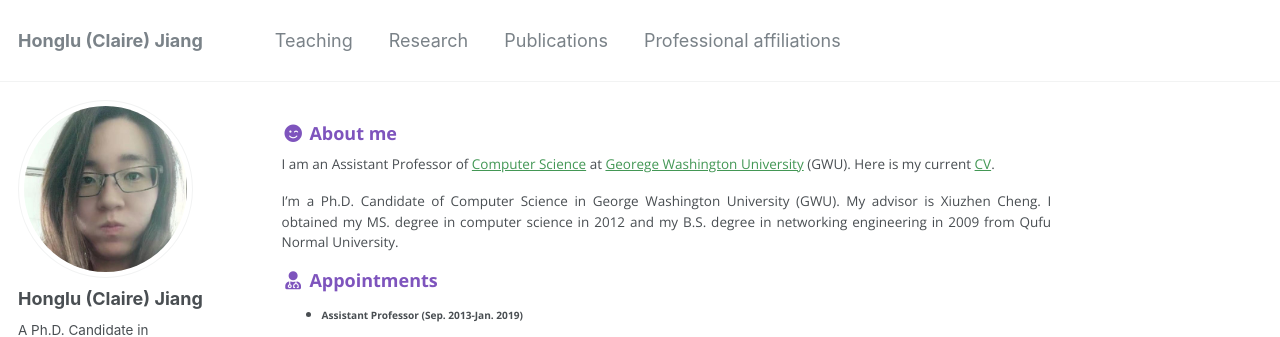
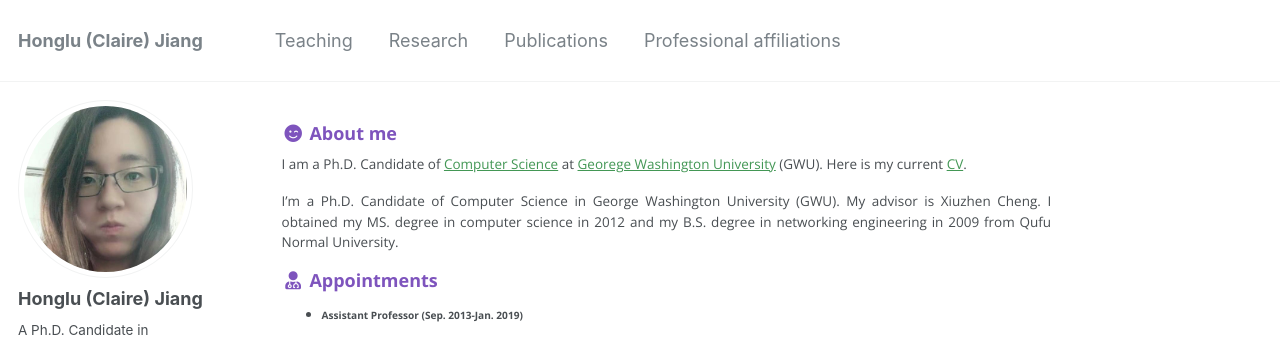
Before and after one commit to hljiang0720/hljiang.github.io, a Jekyll site: the page built from _pages/about.md, in a window 1280 px wide. Shown: the top 337 px of the page. Built offline with Jekyll 4.4.1, drawn with Linux system fonts in a browser that asks for light colours.

Commit message:
Update about.md

```diff
--- a/_pages/about.md
+++ b/_pages/about.md
@@ -9,7 +9,7 @@
 ---
 
 ### <i class="fa fa-fw fa-smile-wink" aria-hidden="true"></i> About me
-I am an Assistant Professor of [Computer Science](https://www.uta.edu/academics/schools-colleges/engineering/academics/departments/cse) at [Georege Washington University](https://www.gwu.edu/) (GWU). Here is my current [CV](/files/ASullivan_CV.pdf).
+I am a Ph.D. Candidate of [Computer Science](https://www.uta.edu/academics/schools-colleges/engineering/academics/departments/cse) at [Georege Washington University](https://www.gwu.edu/) (GWU). Here is my current [CV](/files/ASullivan_CV.pdf).
 
 I’m a Ph.D. Candidate of Computer Science in George Washington University (GWU). My advisor is Xiuzhen Cheng. I obtained my MS. degree in computer science in 2012 and my B.S. degree in networking engineering in 2009 from Qufu Normal University.
 
```
